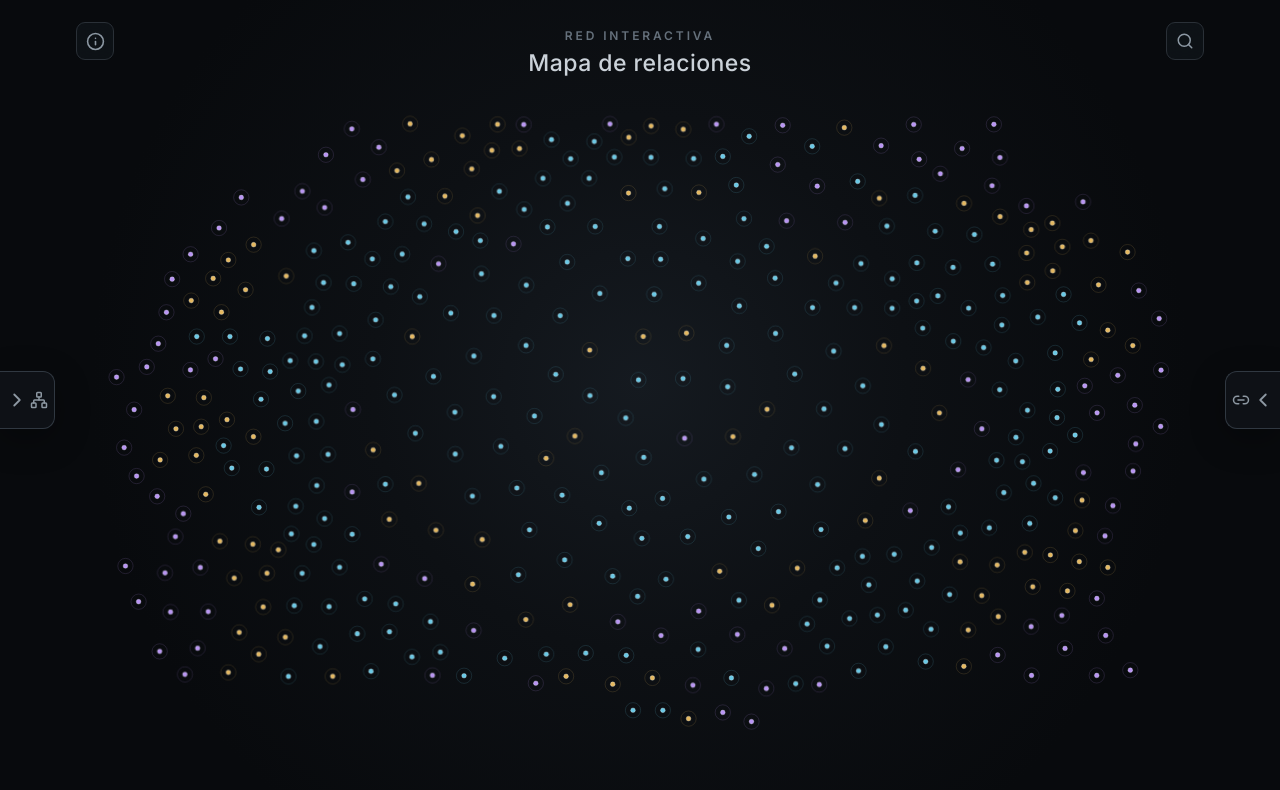
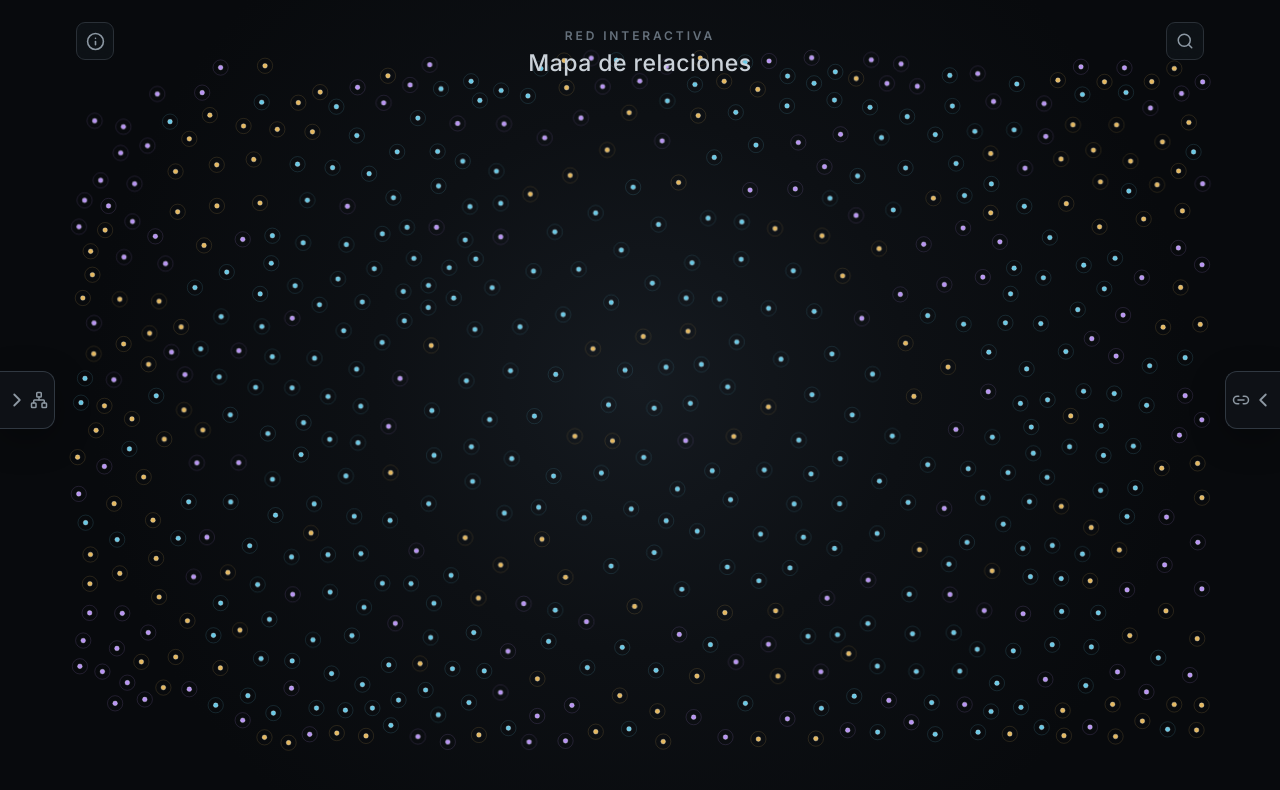
Before and after one commit to MarianoRada/red_de_contactos, a React (Vite) app: page / in a window 1280 px wide. Shown: the top 790 px of the page. Built offline with nearby package versions, Linux system fonts and the light colour scheme.

Commit message:
feat: expand demo network and flatten graph colors

```diff
--- a/src/data/demo.ts
+++ b/src/data/demo.ts
@@ -131,7 +131,7 @@ const relationships: Relationship[] = [
 
 /*
  * ============================================================
- * DATOS EXTRA PARA PRUEBA DE RENDIMIENTO — 100 NODOS
+ * DATOS EXTRA PARA PRUEBA DE RENDIMIENTO — 489 NODOS
  * ============================================================
  */
 
@@ -230,12 +230,12 @@ for (let i = 1; i <= 20; i++) {
 
 /*
  * ============================================================
- * 300 NODOS ADICIONALES
+ * 489 NODOS ADICIONALES
  * ============================================================
  */
 
-// 150 personas adicionales.
-for (let i = 1; i <= 150; i++) {
+// 245 personas adicionales.
+for (let i = 1; i <= 245; i++) {
   const firstName =
     firstNames[(i + 4) % firstNames.length];
 
@@ -253,8 +253,8 @@ for (let i = 1; i <= 150; i++) {
   });
 }
 
-// 75 proyectos adicionales.
-for (let i = 1; i <= 75; i++) {
+// 122 proyectos adicionales.
+for (let i = 1; i <= 122; i++) {
   records.push({
     id: `proyecto-extra-${i}`,
     name: `Proyecto Demo ${i + 20}`,
@@ -266,8 +266,8 @@ for (let i = 1; i <= 75; i++) {
   });
 }
 
-// 75 ecosistemas adicionales.
-for (let i = 1; i <= 75; i++) {
+// 122 ecosistemas adicionales.
+for (let i = 1; i <= 122; i++) {
   records.push({
     id: `ecosistema-extra-${i}`,
     name: `Ecosistema Demo ${i + 20}`,
@@ -340,7 +340,7 @@ for (let i = 1; i <= 20; i++) {
 }
 
 /*
- * Relaciones para los 300 nodos adicionales.
+ * Relaciones para los 489 nodos adicionales.
  * Cada nodo nuevo queda con entre 0 y 6 vecinos unicos.
  */
 const baseRecordIds = records
--- a/src/graph/NetworkGraph.tsx
+++ b/src/graph/NetworkGraph.tsx
@@ -1896,21 +1896,6 @@ function NetworkGraph({
           onWheel={handleWheel}
           onClick={handleZoomClick}
         >
-          <defs>
-            <filter id="glow">
-              <feGaussianBlur
-                stdDeviation="3"
-                result="blur"
-              />
-
-              <feMerge>
-                <feMergeNode in="blur" />
-
-                <feMergeNode in="SourceGraphic" />
-              </feMerge>
-            </filter>
-          </defs>
-
           {/* RELACIONES */}
 
           <g className="network-lines">
--- a/src/styles.css
+++ b/src/styles.css
@@ -128,7 +128,6 @@ button {
   height: 7px;
   border-radius: 50%;
   background: var(--type);
-  box-shadow: 0 0 8px var(--type);
 }
 
 .person {
@@ -154,7 +153,6 @@ button {
   stroke: #e7edf2;
   stroke-width: 1.05;
   opacity: .9;
-  filter: url(#glow);
 }
 
 .edge.muted line {
@@ -185,7 +183,7 @@ button {
   fill: var(--type);
   stroke: #e6edf2;
   stroke-width: .5;
-  filter: drop-shadow(0 0 5px var(--type));
+  filter: none;
   transition: fill .15s, stroke .15s, filter .15s;
 }
 
@@ -201,7 +199,7 @@ button {
 .node.selected .node-core {
   fill: #f7fbff;
   stroke: #fff;
-  filter: drop-shadow(0 0 9px #fff);
+  filter: none;
 }
 
 .node:hover .node-halo,
@@ -212,7 +210,7 @@ button {
 }
 
 .node.selected .node-halo {
-  filter: drop-shadow(0 0 9px var(--type));
+  filter: none;
 }
 
 .node-name {
@@ -256,13 +254,13 @@ button {
 .node.hovered .node-core {
   fill: #fff;
   stroke: #fff;
-  filter: drop-shadow(0 0 12px #fff);
+  filter: none;
 }
 
 .node.hovered .node-halo {
   opacity: .9;
   stroke-width: 1.2;
-  filter: drop-shadow(0 0 10px var(--type));
+  filter: none;
 }
 
 .node.dim {
@@ -1418,9 +1416,7 @@ button {
 }
 
 .dot {
-  box-shadow:
-    0 0 11px var(--type),
-    0 0 20px color-mix(in srgb, var(--type) 38%, transparent);
+  box-shadow: none;
 }
 
 .node-core {
@@ -1461,7 +1457,6 @@ button {
   stroke: #f3f8fc;
   stroke-width: 1.45;
   opacity: .92;
-  filter: url(#glow);
 }
 
 .edge.active.hover-active line {
```
